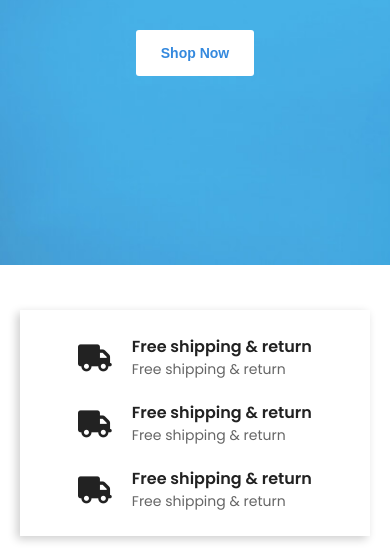
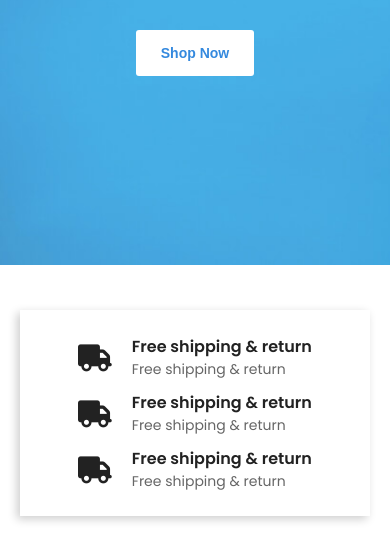
Before and after one commit to ShuvoMallick01/landing-page-using-grid, a plain HTML site: page index.html in a window 390 px wide. Shown: the part 425-983 px from the top of the page. Drawn offline with Linux system fonts and the light colour scheme.

Commit message:
Responsive work

```diff
--- a/css/style.css
+++ b/css/style.css
@@ -247,12 +247,13 @@ nav ul li a {
 }
 
 .service-list {
+  display: grid;
+  grid-template-columns: repeat(auto-fit, 300px);
+  justify-content: space-around;
+  gap: 10px;
   padding: 24px;
-  justify-content: space-around;
   background-color: #fff;
   box-shadow: -3px 3px 9px 0px rgba(0, 0, 0, 0.2);
-  flex-wrap: wrap;
-  gap: 20px;
 }
 
 .service-item {
--- a/index.html
+++ b/index.html
@@ -64,7 +64,7 @@
     <!-- Services area start -->
     <div class="services-area">
       <div class="container">
-        <div class="service-list d-flex">
+        <div class="service-list">
           <!-- single servie item -->
           <div class="service-item d-flex align-items-center">
             <i class="fa-solid fa-truck"></i>
```
